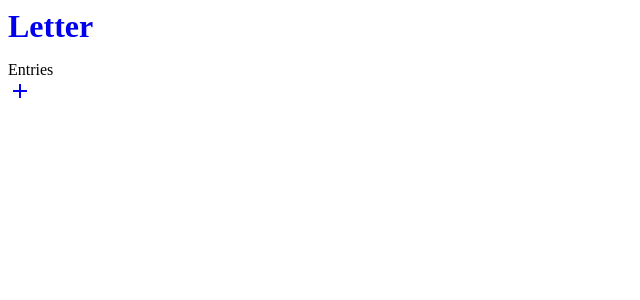
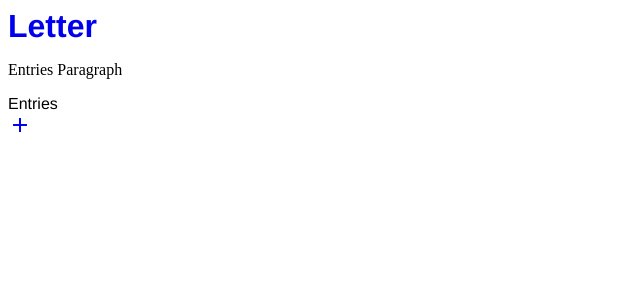
Before and after one commit to bpehlert/letter-react, a React (Create React App) app in the folder client/: page /entries in a window 1280 px wide. Shown: the top 300 px of the page, without its empty margins (0-640 px from the left). Built offline with nearby package versions, Linux system fonts and the light colour scheme; no server answers.

Commit message:
added createGlobalStyle from styled-components

```diff
--- a/client/src/components/App.js
+++ b/client/src/components/App.js
@@ -1,7 +1,8 @@
 import React, { Component } from "react";
-import { BrowserRouter, Route } from "react-router-dom";
+import { BrowserRouter as Router, Route } from "react-router-dom";
 import { connect } from "react-redux";
 import * as actions from "../actions";
+import GlobalStyle from "../theme/global";
 
 import Header from "./Header";
 import Landing from "./Landing";
@@ -15,14 +16,15 @@ class App extends Component {
 
   render() {
     return (
-      <BrowserRouter>
+      <Router>
         <div className="container">
+          <GlobalStyle />
           <Header />
           <Route exact path="/" component={Landing} />
           <Route exact path="/entries" component={Entries} />
           <Route path="/entries/new" component={EntryNew} />
         </div>
-      </BrowserRouter>
+      </Router>
     );
   }
 }
--- a/client/src/components/Entries.js
+++ b/client/src/components/Entries.js
@@ -4,6 +4,7 @@ import { Link } from "react-router-dom";
 const Entries = () => {
   return (
     <div>
+      <p>Entries Paragraph</p>
       Entries
       <div className="fixed-action-btn">
         <Link
--- a/client/src/components/Header.js
+++ b/client/src/components/Header.js
@@ -1,8 +1,8 @@
 import React, { Component } from "react";
 import { connect } from "react-redux";
 import { Link } from "react-router-dom";
-import Button from "./Button";
-import Logo from "./Logo";
+import Button from "./styled/Button";
+import Logo from "./styled/Logo";
 
 class Header extends Component {
   renderContent() {
--- a/client/src/components/Logo.js
+++ b/client/src/components/styled/Logo.js
@@ -5,6 +5,9 @@ const Logo = styled(Link)`
   font-weight: bold;
   text-decoration: none;
   font-size: 2em;
+  a:visited {
+    color: black;
+  }
 `;
 
 export default Logo;
--- /dev/null
+++ b/client/src/theme/global.js
@@ -0,0 +1,13 @@
+import { createGlobalStyle } from "styled-components";
+
+const GlobalStyle = createGlobalStyle`
+    body{
+        font-family: 'Helvetica Neue', sans-serif;
+        color: black
+    }
+    p{
+        font-family: "Times New Roman", serif;
+    }
+`;
+
+export default GlobalStyle;
```
Also changed, not shown: client/src/components/styled/Button.js (renamed from client/src/components/Button.js).
